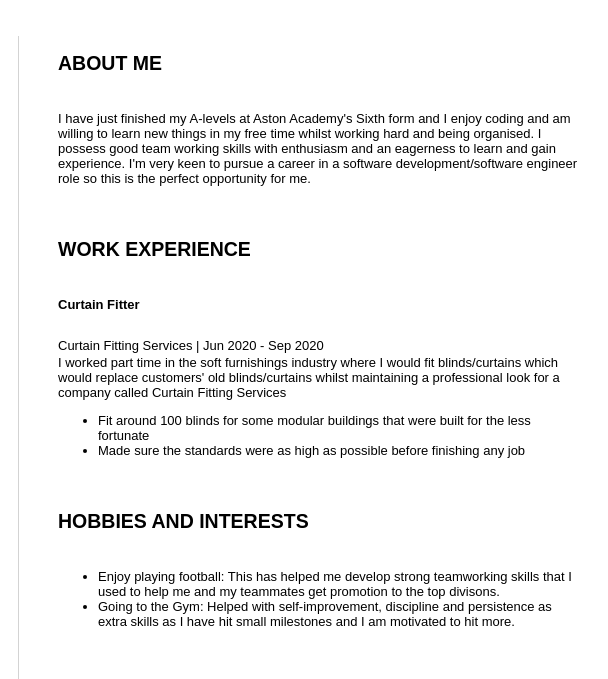
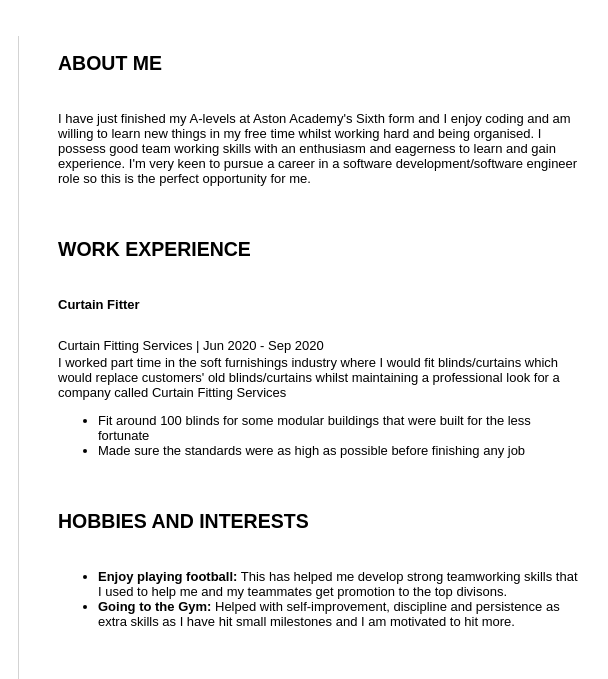
Before and after one commit to lewis-pass/resume, a plain HTML site: page index.html in a window 1280 px wide. Shown: the part 207-886 px from the top of the page, 525-1133 px from the left. Drawn offline with Linux system fonts and the light colour scheme.

Commit message:
Grammar corrections

```diff
--- a/index.html
+++ b/index.html
@@ -59,7 +59,7 @@
                 <section>
                     <h2>ABOUT ME</h2>
                     <p>
-                        I have just finished my A-levels at Aston Academy's Sixth form and I enjoy coding and am willing to learn new things in my free time whilst working hard and being organised. I possess good team working skills with enthusiasm and an eagerness to learn and gain experience. I'm very keen to pursue a career in a software development/software engineer role so this is the perfect opportunity for me.
+                        I have just finished my A-levels at Aston Academy's Sixth form and I enjoy coding and am willing to learn new things in my free time whilst working hard and being organised. I possess good team working skills with an enthusiasm and eagerness to learn and gain experience. I'm very keen to pursue a career in a software development/software engineer role so this is the perfect opportunity for me.
                     </p>
                 </section>
                 <section>
@@ -79,8 +79,8 @@
                 <section>
                     <h2>HOBBIES AND INTERESTS</h2>
                     <ul>
-                        <li>Enjoy playing football: This has helped me develop strong teamworking skills that I used to help me and my teammates get promotion to the top divisons.</li>
-                        <li>Going to the Gym: Helped with self-improvement, discipline and persistence as extra skills as I have hit small milestones and I am motivated to hit more.</li>
+                        <li><strong>Enjoy playing football:</strong> This has helped me develop strong teamworking skills that I used to help me and my teammates get promotion to the top divisons.</li>
+                        <li><strong>Going to the Gym:</strong> Helped with self-improvement, discipline and persistence as extra skills as I have hit small milestones and I am motivated to hit more.</li>
                     </ul>
                 </section>
             </article>
```
